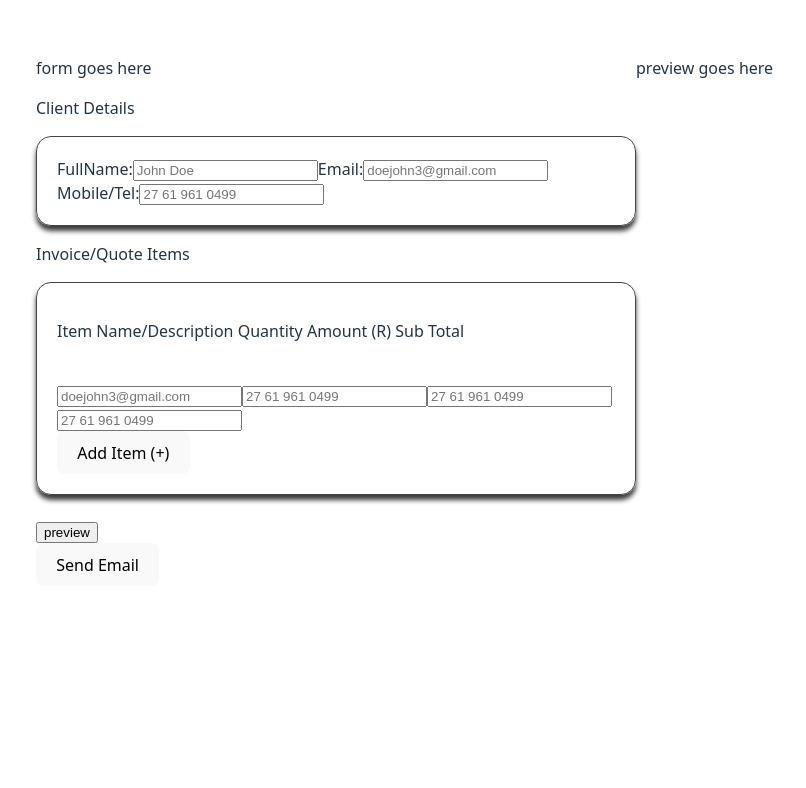
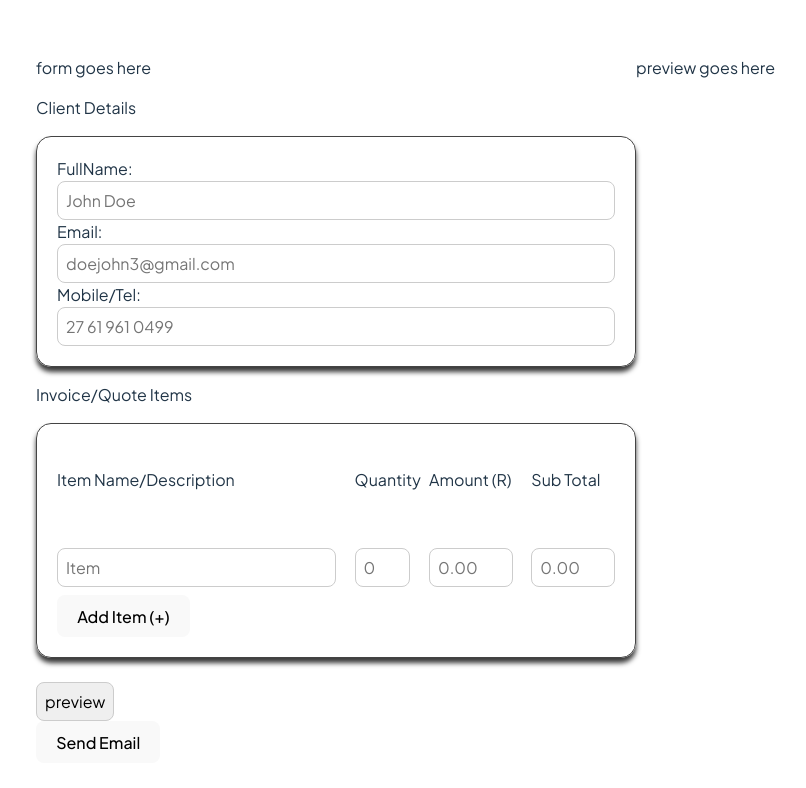
Before and after one commit to Auston-Mtabane/CPrime-Invoice-Creater, a React (Vite) app: page / in a window 1280 px wide. Shown: the top 788 px of the page, without its empty margins (4-810 px from the left). Built offline with nearby package versions, Linux system fonts and the light colour scheme.

Commit message:
data section

```diff
--- a/src/App.css
+++ b/src/App.css
@@ -7,7 +7,7 @@
 
 #container {
   display: grid;
-  grid-template-columns: 1fr 1fr;
+  grid-template-columns: 50% 50%;
 
 }
 
@@ -17,3 +17,34 @@
   border: 1px solid rgb(68, 68, 68);
   border-radius: 15px;
 }
+
+#client-details input {
+  width: 100%;
+  padding: 0.5em;
+  font-size: 1em;
+  font-family: inherit;
+  border-radius: 8px;
+  border: 1px solid #ccc;
+  box-sizing: border-box;
+}
+input {
+
+  padding: 0.5em;
+  font-size: 1em;
+  font-family: inherit;
+  border-radius: 8px;
+  border: 1px solid #ccc;
+  box-sizing: border-box;
+}
+input:focus {
+  border-color: #ff9e0c;
+  outline: none;
+}
+
+.row-item {
+  display: grid;
+  grid-template-columns: 50% 10% 15% 15%;
+
+  justify-content: space-between;
+  padding: 0.5em 0;
+}
--- a/src/components/FormSectionInvoice.tsx
+++ b/src/components/FormSectionInvoice.tsx
@@ -4,7 +4,7 @@ function FormSectionInvoice() {
     <>
     <p>Client Details</p>
     <form action="#" method="post">
-        <div className="rounded-div">
+        <div className="rounded-div" id="client-details">
             <label htmlFor="fname" >FullName:</label>
             <input type="name" placeholder="John Doe" id="fname" name="fname"/>
 
@@ -17,13 +17,20 @@ function FormSectionInvoice() {
         <p>Invoice/Quote Items</p>
         <div className="rounded-div">
             <div>
-                <p>Item Name/Description   Quantity   Amount (R)  Sub Total</p>
+                <div className="row-item">
+                   <p>Item Name/Description</p>
+                   <p>Quantity</p>
+                   <p>Amount (R)</p>
+                   <p>Sub Total</p>
+                </div>
+                <br />
+                <div className="row-item">
+                    <input type="text" placeholder="Item" name="item-name" />
+                    <input type="number" placeholder="0" name="item-quantity" />
+                    <input type="number" placeholder="0.00" name="item-amount" />
+                    <input type="number" placeholder="0.00" name="item-subtotal" />
+                </div>
 
-                <br />
-                <input type="email" placeholder="doejohn3@gmail.com" id="femail" name="femail"/>
-                <input type="tel" placeholder="27 61 961 0499" id="fphone" name="fphone"/>
-                <input type="tel" placeholder="27 61 961 0499" id="fphone" name="fphone"/>
-                <input type="tel" placeholder="27 61 961 0499" id="fphone" name="fphone"/>
             </div>
             <button >Add Item (+)</button>
         </div>
--- a/src/index.css
+++ b/src/index.css
@@ -1,5 +1,6 @@
+@import url('https://fonts.googleapis.com/css2?family=Plus+Jakarta+Sans:ital,wght@0,200..800;1,200..800&display=swap');
 :root {
-  font-family: system-ui, Avenir, Helvetica, Arial, sans-serif;
+  font-family:  "Plus Jakarta Sans", sans-serif;
   line-height: 1.5;
   font-weight: 400;
 
```
